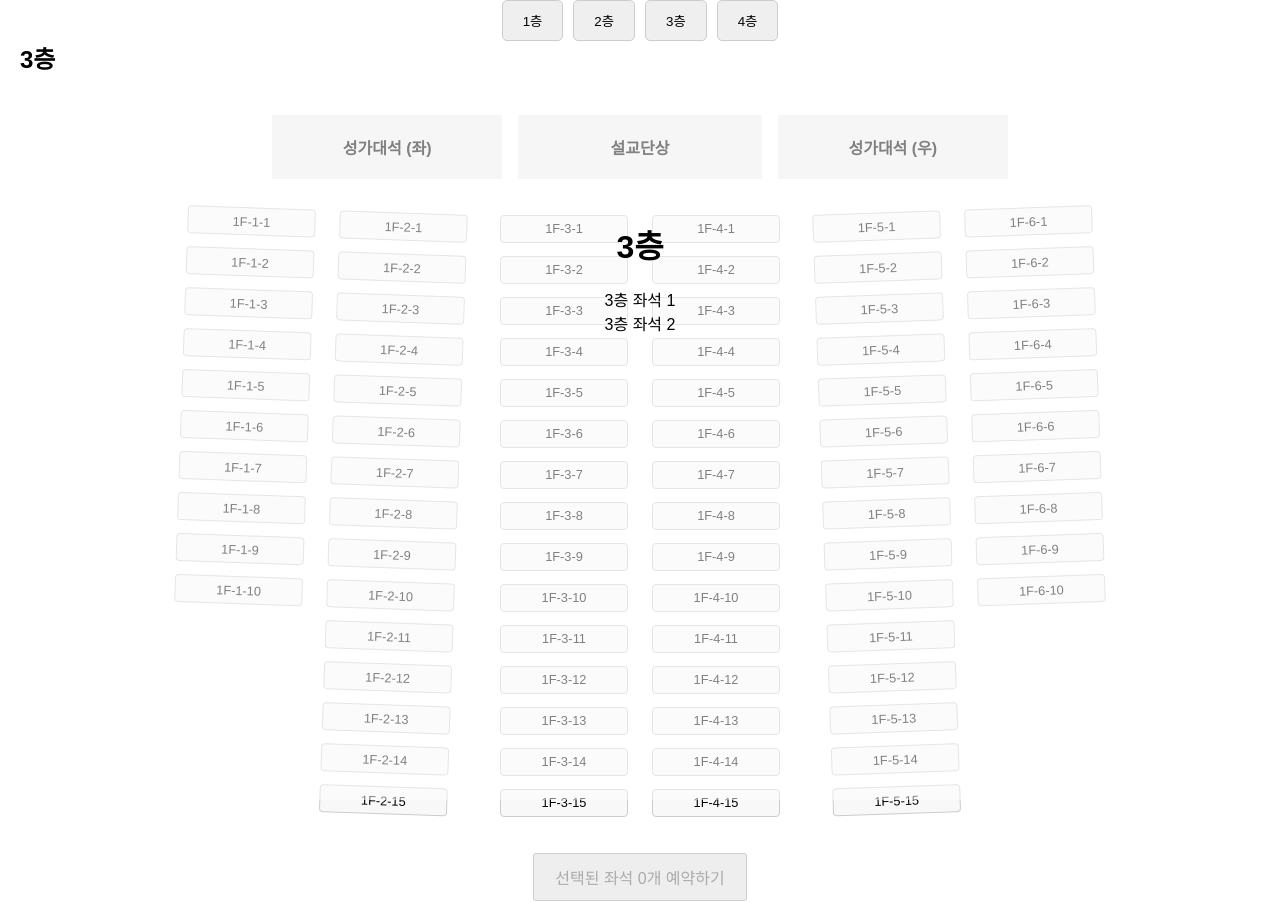
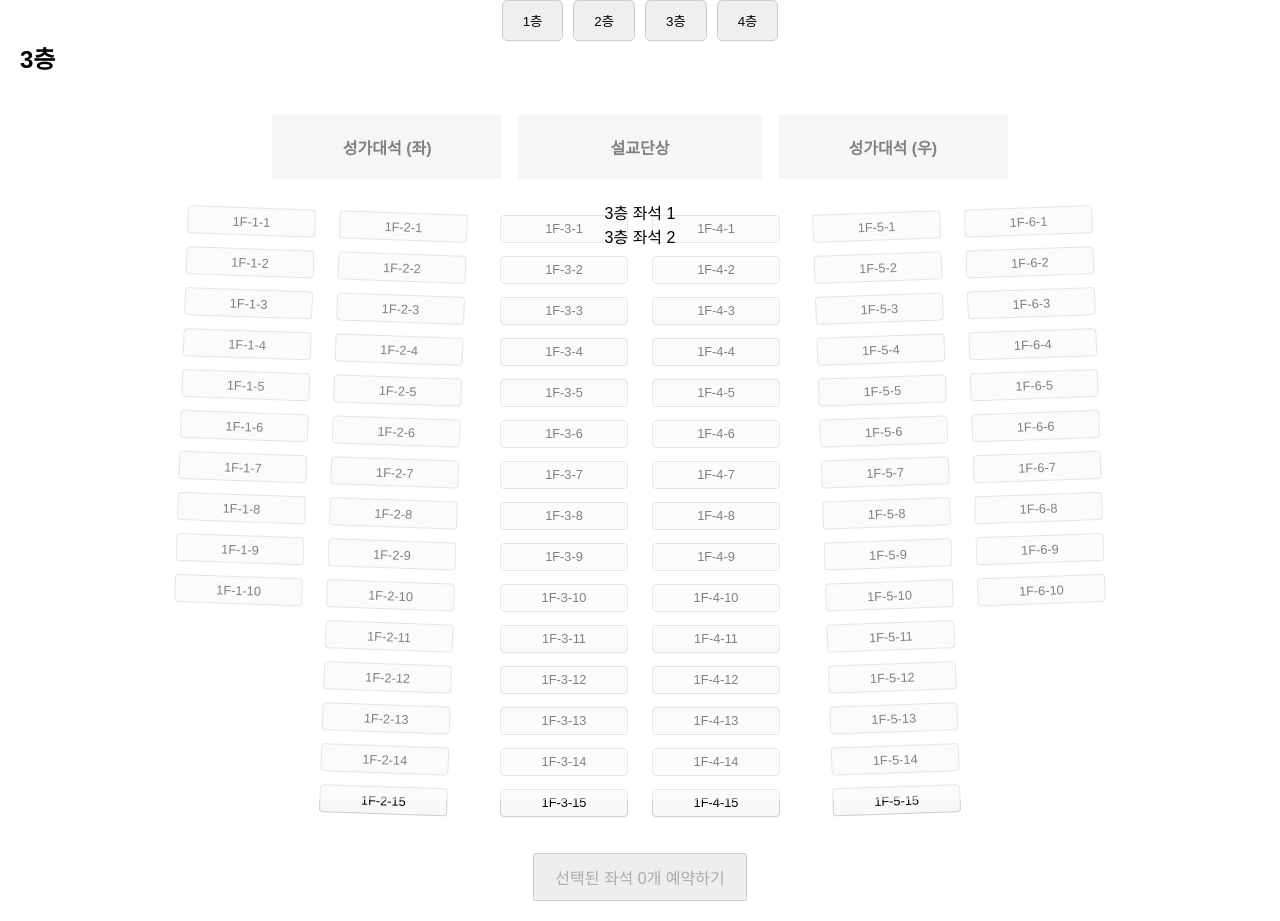
Before and after one commit to kirito2056/SAEJUNGANG_Placement_front, a React (Create React App) app in the folder saejungang-church/: page /floor3 in a window 1280 px wide. Built offline with nearby package versions, Linux system fonts and the light colour scheme.

Commit message:
DELETE :: 층계 알려주는 h1 태그

```diff
--- a/saejungang-church/src/floor/3rd/third.tsx
+++ b/saejungang-church/src/floor/3rd/third.tsx
@@ -4,7 +4,6 @@ import './third.css';
 const Floor3Page: React.FC = () => {
   return (
     <div className="floor2-container">
-      <h1>3층</h1>
       <div className="seats-container">
         <div className="seat">3층 좌석 1</div>
         <div className="seat">3층 좌석 2</div>
--- a/saejungang-church/src/floor/4th/fourth.tsx
+++ b/saejungang-church/src/floor/4th/fourth.tsx
@@ -4,7 +4,6 @@ import './fourth.css';
 const Floor4Page: React.FC = () => {
   return (
     <div className="floor4-container">
-      <h1>2층</h1>
       <div className="seats-container">
         <div className="seat">4층 좌석 1</div>
         <div className="seat">4층 좌석 2</div>
```
